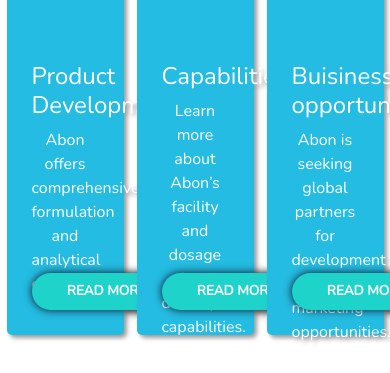
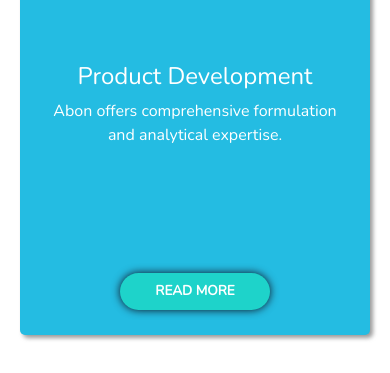
Before and after one commit to SaraMunir/Abon-Pharmaceutical, a plain HTML site: page index.html in a window 390 px wide. Shown: the part 1594-1967 px from the top of the page. Drawn offline with nearby package versions, Linux system fonts and the light colour scheme.

Commit message:
fixed index cards for responsiveness

```diff
--- a/css/index.css
+++ b/css/index.css
@@ -19,7 +19,7 @@
     color: white;
 }
 .navigBar{
-    position: fixed;
+    position: absolute;
     width: 100%;
     padding: 10px;
 }
@@ -35,6 +35,7 @@
     padding: calc(10px-1px) calc(20px-1px);
     text-decoration: none;
     border: 1px solid #ed145b;
+    color: #ed145b;
     border-radius: 5px;
 }
 .myNavItem:active {
@@ -89,7 +90,7 @@
 }
 .aboutSctn{
     padding: 50px;
-    border: 1px solid salmon;
+    /* border: 1px solid salmon; */
     height: 60vh;
 }
 .wrapper {
@@ -115,7 +116,7 @@
     filter: drop-shadow(0px 0px 4px #1c1e3b);
 }
 .myBtn:hover {
-    background: #1c1e3b;
+    background: #ed145b;
     border: 1px solid #1ed3ca;
     filter: drop-shadow(0px 0px 3px #1ed3cac4);
 
@@ -141,7 +142,7 @@
 }
 .myBtn2:hover {
     /* color: ; */
-    background: #1c1e3b;
+    background: #ed145b;
     /* border: 1px solid #1eb87d; */
 }
 .myBtn2:active {
@@ -169,9 +170,9 @@
     z-index: 40; */
 }
 .myCard {
-    width: 30%;
+    /* width: 20%; */
     padding: 25px;
-    margin: 20px auto;
+    margin: 20px;
     color: white;
     /* width: 30%; */
     background: #24bce2;
--- a/index.html
+++ b/index.html
@@ -58,23 +58,20 @@
         </div>
     </section>
     <section class="cardsSection">
-        <div class="mrAuto myflexRow myJstCent cardMarginTop">
-            <div class="myCard justifyCenter">
+        <div class="row mx-auto myJstCentr">
+            <div class="myCard col-lg-3 myJstCentr">
                 <div class="cardImg">
                     <img class="logoCardimg" src="assets/product-development.png" alt="">
                 </div>
                 <div class="cardDesc">
                     <h4>Product Development</h4>
                     <p>Abon offers comprehensive formulation and analytical expertise.</p>
-
                 </div>
                 <div class="justifyCenter">
-                    <div class="myBtn2" >
-                        READ MORE
-                    </div>
+                    <a class="myBtn2" href="productDevelopment.html">READ MORE</a>
                 </div>
             </div>
-            <div class="myCard justifyCenter">
+            <div class="myCard col-lg-3 myJstCentr">
                 <div class="cardImg">
                     <img class="logoCardimg" src="assets/product.png" alt="">
                 </div>
@@ -83,12 +80,10 @@
                     <p>Learn more about Abon’s facility and dosage form development capabilities.</p>
                 </div>
                 <div class="justifyCenter">
-                    <div class="myBtn2 ">
-                        READ MORE
-                    </div>
+                    <a class="myBtn2" href="Capabilities.html">READ MORE</a>
                 </div>
             </div>
-            <div class="myCard justifyCenter">
+            <div class="myCard col-lg-3 myJstCentr">
                 <div class="cardImg">
                     <img class="logoCardimg" src="assets/opportunity.png" alt="">
                 </div>
@@ -98,9 +93,7 @@
                     <p>Abon is seeking global partners for development and marketing opportunities.</p>
                 </div>
                 <div class="justifyCenter">
-                    <div class="myBtn2 ">
-                        READ MORE
-                    </div>
+                    <a class="myBtn2" href="contactUs.html">READ MORE</a>
                 </div>
             </div>
         </div>
```
